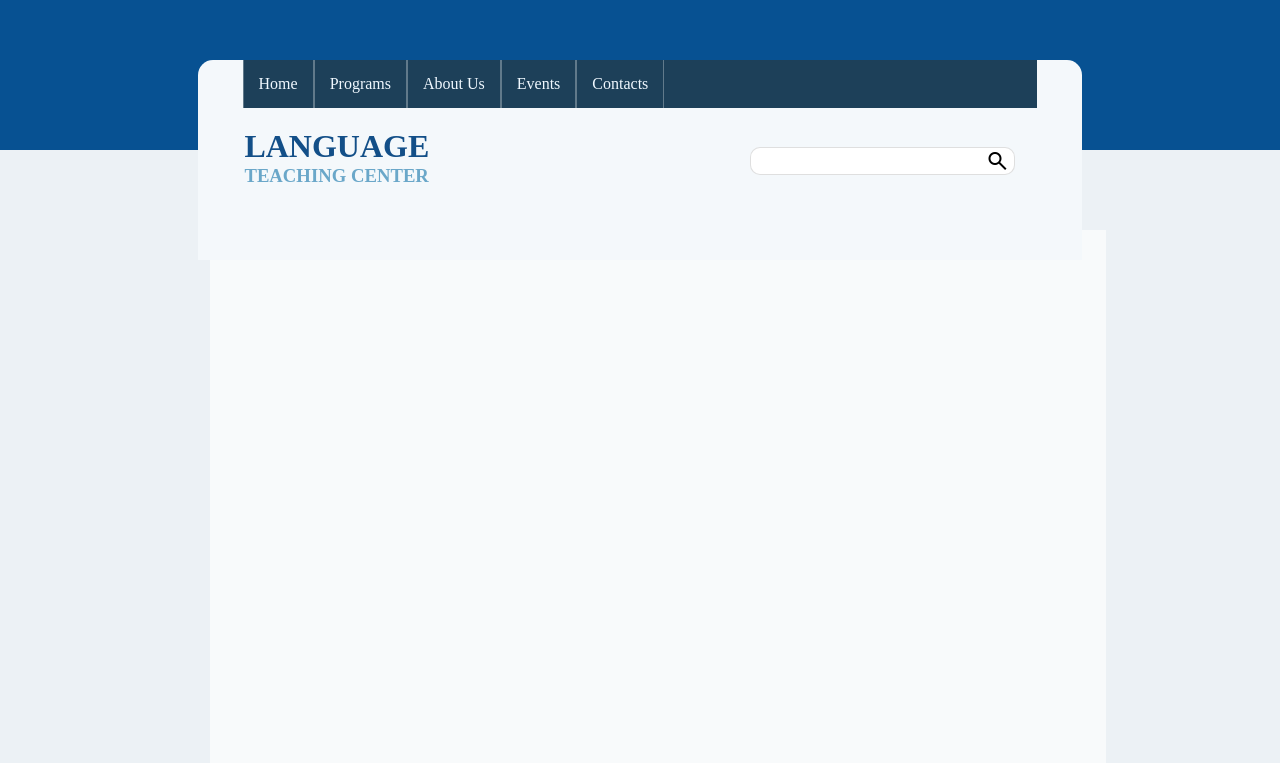
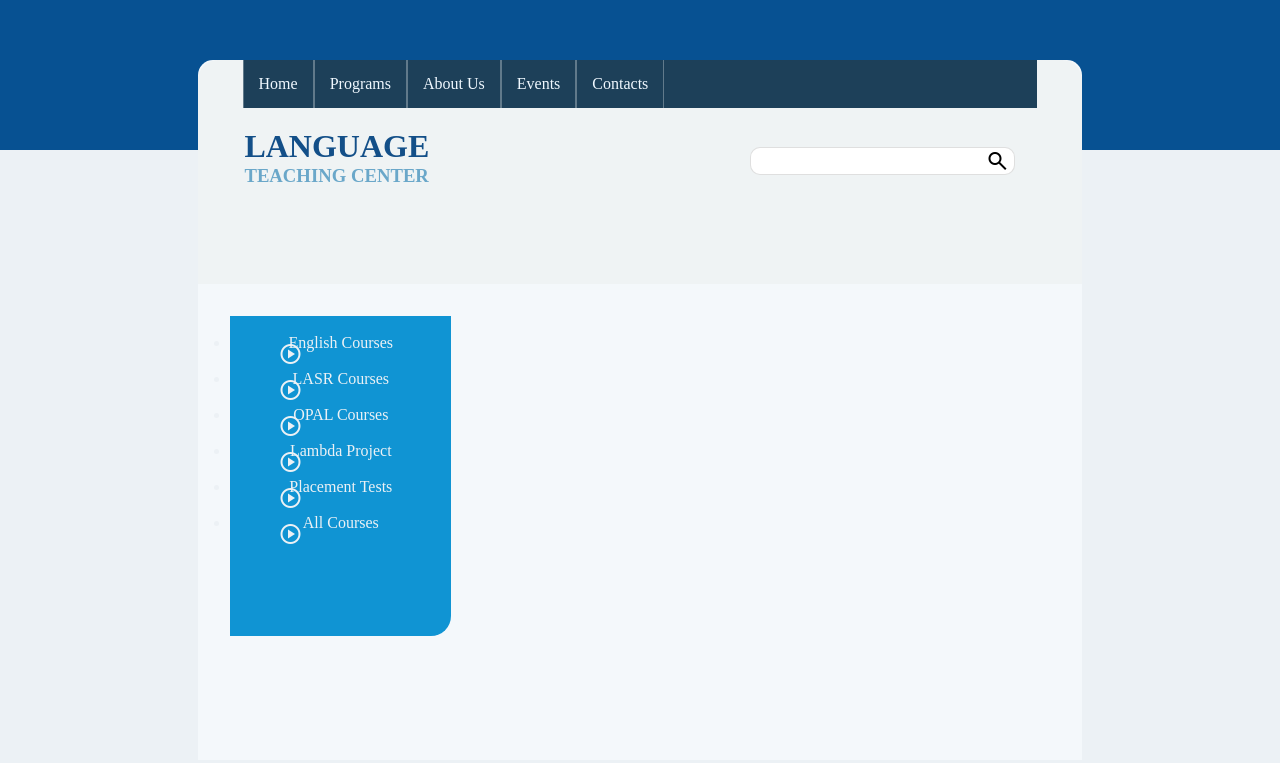
Before and after one commit to LilianChoji/layout__exemplo, a plain HTML site: page index.html in a window 1280 px wide. Drawn offline with nearby package versions, Linux system fonts and the light colour scheme; a web font is replaced by a local one.

Commit message:
fazendo menu lateral

```diff
--- a/estilo/style.css
+++ b/estilo/style.css
@@ -10,15 +10,22 @@ body{
 
 }
 
-header{
+.cima{
     width: 100vw;
     height: 150px;
     background-color: #075192;
 }
 
+header{
+    height: 14em;
+    border-top-left-radius: 20px;
+    border-top-right-radius: 20px;
+    background-color: #e9ecec73;
+}
+
 .container{
     max-width: 69%;
-    height: 200px;
+    height: 700px;
     top: 40%;
     margin: auto;
     position: relative;
@@ -40,14 +47,14 @@ header{
 
 }
 
- a{
+ nav > .menu__op{
     color: aliceblue;
     padding: 15px;
     border-left: 1px solid rgba(255, 255, 255, 0.301);
     border-right: 1px solid rgba(255, 255, 255, 0.301); ;
 }
 
-a:hover{
+nav > .menu__op:hover{
     background-color: #ecf1f54b;
 }
 
@@ -76,7 +83,7 @@ input{
 
 }
 
-span{
+ #pesquisa_icon{
     float: right;
     margin-top: -1.60em;
     margin-right: 3em;
@@ -95,3 +102,30 @@ span{
 
 
 }
+
+.lateral {
+    display: block;
+    width: 25%;
+    height: 320px;
+    margin-top: 2em;
+    margin-left: 2em;
+    background-color: #1094D3;
+    border-bottom-right-radius: 20px;
+
+}
+
+
+ .lateral__menu{
+    text-align: center;
+    text-decoration: none;
+    padding: 3em;
+    color: #ECF1F5;
+    font-family: 'Kdam Thmor Pro';
+
+}
+
+ #seta{
+    margin-right: 1em;
+    margin-top: -18em;
+    color: #ECF1F5;
+}
--- a/index.html
+++ b/index.html
@@ -5,29 +5,50 @@
     <meta name="viewport" content="width=device-width, initial-scale=1.0">
     <title>Language</title>
     <link rel="stylesheet" href="https://fonts.googleapis.com/css2?family=Material+Symbols+Outlined:opsz,wght,FILL,GRAD@24,400,0,0" />
+    <link rel="preconnect" href="https://fonts.googleapis.com">
+    <link rel="preconnect" href="https://fonts.gstatic.com" crossorigin>
+    <link href="https://fonts.googleapis.com/css2?family=Barriecito&family=Bebas+Neue&family=Bitter:wght@200;300&family=Bricolage+Grotesque&family=Cabin:ital,wght@0,400;1,600;1,700&family=Caprasimo&family=Cormorant+Garamond:ital,wght@0,300;0,500;1,600&family=Dancing+Script:wght@400;600&family=Inter:wght@400;700&family=Josefin+Sans:ital,wght@0,100;0,300;0,400;0,500;0,700;1,100;1,200;1,700&family=Karla:ital,wght@0,200;0,300;0,500;0,700;1,300;1,400&family=Kdam+Thmor+Pro&family=Mochiy+Pop+One&family=Mooli&family=Passion+One&family=Quicksand:wght@400;500;600&family=Roboto+Slab:wght@300;400&family=Roboto:ital,wght@0,300;0,500;0,700;1,100;1,900&family=Tomorrow:ital,wght@0,300;0,400;1,200;1,300;1,500&family=Wendy+One&display=swap" rel="stylesheet">
+    <link rel="stylesheet" href="https://fonts.googleapis.com/css2?family=Material+Symbols+Outlined:opsz,wght,FILL,GRAD@24,400,0,0" />
     <link rel="stylesheet" href="estilo/style.css">
 </head>
 <body>
+    <div class="cima">
+        <div class="container">
             <header>
-       <div class="container">
                 <nav class="menu">
-            <a href="#">Home</a>
-            <a href="#">Programs</a>
-            <a href="#">About Us</a>
-            <a href="#">Events</a>
-            <a href="#">Contacts</a>
+                   <a class="menu__op" href="#">Home</a>
+                   <a class="menu__op" href="#">Programs</a>
+                   <a class="menu__op" href="#">About Us</a>
+                   <a class="menu__op" href="#">Events</a>
+                   <a class="menu__op" href="#">Contacts</a>
                </nav>
                <div class="palavras">
                 <h1 class="titulo">Language</h1>
                 <h3 class="subtitulo">Teaching center</h3>
             </div>
              <input type="text" id="pesquisa">
-         <span class="material-symbols-outlined">search</span>
+             <span id="pesquisa_icon" class="material-symbols-outlined">search</span>
+        </header>
+          <article class="lateral">
+             <ul>
+                <a class="lateral__menu" href="#"><li>English Courses</li></a><span class="material-symbols-outlined" id="seta">play_circle</span>
+
+                <a class="lateral__menu" href="#"><li>LASR Courses</li></a><span class="material-symbols-outlined" id="seta">play_circle</span>
+
+                <a class="lateral__menu" href="#"><li>OPAL Courses</li></a><span class="material-symbols-outlined" id="seta">play_circle</span>
+
+                <a class="lateral__menu" href="#"><li>Lambda Project</li></a><span class="material-symbols-outlined" id="seta">play_circle</span>
+
+                <a class="lateral__menu" href="#"><li>Placement Tests</li></a><span class="material-symbols-outlined" id="seta">play_circle</span>
+
+                <a class="lateral__menu" href="#"><li>All Courses</li></a><span class="material-symbols-outlined" id="seta">play_circle</span>
+             </ul>
+          </article>
         </div>
-    </header>
-    <main class="conteudo__principal">
-        <h5>conteudo principal</h5>
-    </main>
+        </div>
+    </div>
+
+
 
 </body>
 </html>
```
Lines whose indentation alone changed are shown as unchanged.
